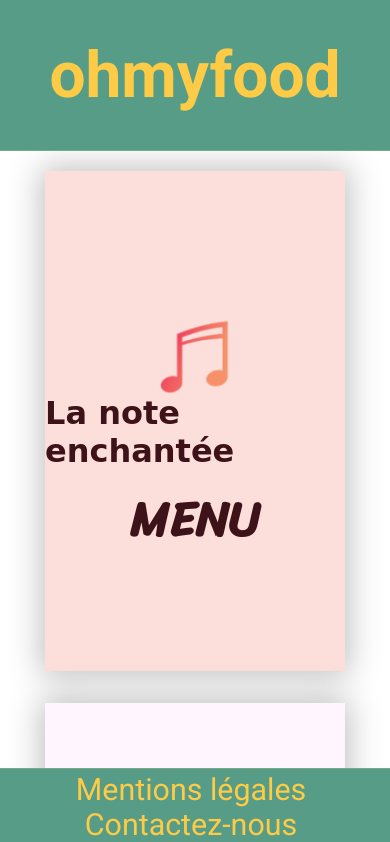
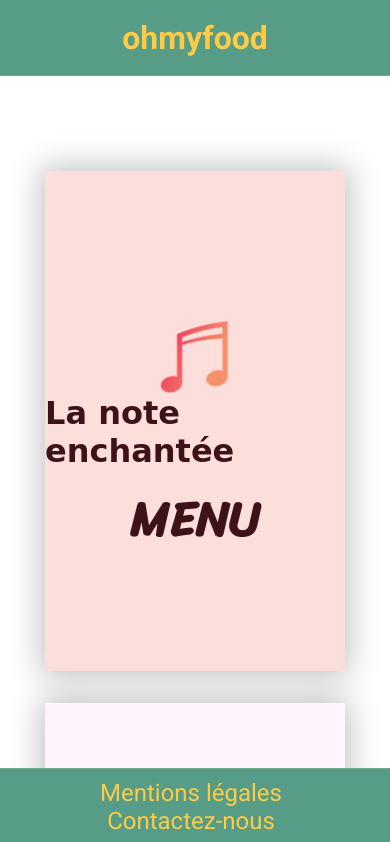
Before and after one commit to Naitchi/Projet_3_OpenClassrooms, a website: page index.html in a window 390 px wide. Shown: the top 842 px of the page. Drawn offline with nearby package versions, Linux system fonts and the light colour scheme; files that its build step writes are made by us from their sources; a web font is replaced by a local one.

Commit message:
mise a jour responsive footer header

```diff
--- a/sass/layouts/_footer.scss
+++ b/sass/layouts/_footer.scss
@@ -30,7 +30,7 @@
 @include screen-lg {
     .footer{
             p{
-                font-size: 1.75rem;
+                font-size: 1.5rem;
             }
     }
 }
@@ -41,7 +41,7 @@
         justify-content: center;
 
         p{
-            font-size: 1.9rem;
+            font-size: 1.5rem;
         }
     }
 }
--- a/sass/layouts/_header.scss
+++ b/sass/layouts/_header.scss
@@ -20,10 +20,10 @@
 
 @include screen-sm {
     .header{
-        min-height: 150px;
+        min-height: 75px;
 
         &__title{
-            font-size: 4rem;
+            font-size: 2rem;
         }
     }
 }
```
